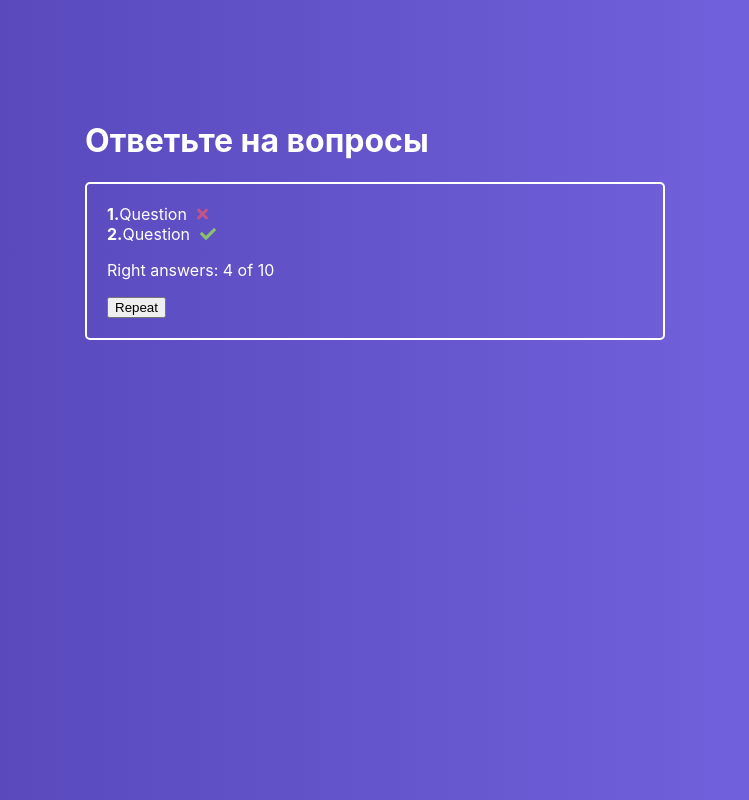
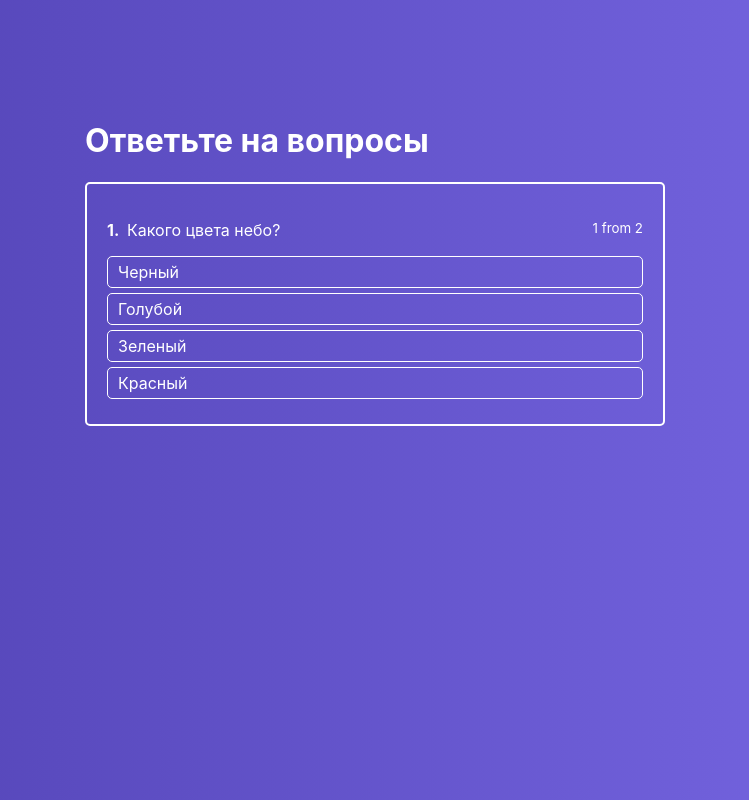
Before and after one commit to kulichkov21/react-practice, a React app: page / in a window 1280 px wide. Shown: the whole page, without its empty margins (265-1014 px from the left). Built offline with nearby package versions, Linux system fonts and the light colour scheme.

Commit message:
change result component

```diff
--- a/src/components/FinishedQuiz/FinishedQuiz.tsx
+++ b/src/components/FinishedQuiz/FinishedQuiz.tsx
@@ -2,23 +2,31 @@ import React from "react";
 import './FinishedQuiz.css';
 
 const FinishedQuiz = (props: any) => {
+    const successCount = Object.keys(props.results).reduce((total: any, key: any) => {
+        if (props.results[key] === 'success') {
+            total++;
+        }
+        return total
+    }, 0)
     return (
         <div className='FinishedQuiz'>
 <ul>
-    <li>
-        <strong>1.</strong>
-        Question
-        <i className={'fa fa-times error'}/>
-    </li>
-    <li>
-        <strong>2.</strong>
-        Question
-        <i className={'fa fa-check success'}/>
-    </li>
+    {props.quiz.map((quizItem: any, index: number) => {
+        const classes: string[] = ['fa', props.results[quizItem.id] === 'error' ?
+        'fa-times' : 'fa-check', props.results[quizItem.id]];
+        return (
+            <li key={index}>
+                <strong>{index + 1 }</strong> &nbsp
+                {quizItem.question}
+                <i className={classes.join(' ')}></i>
+            </li>
+        )
+    })}
+
 </ul>
-            <p>Right answers: 4 of 10</p>
+            <p>Right answers: {successCount} of {props.quiz.length}</p>
             <div>
-                <button>Repeat</button>
+                <button onClick={props.onRetry}>Repeat</button>
             </div>
         </div>
     )
--- a/src/containers/Quiz/Quiz.tsx
+++ b/src/containers/Quiz/Quiz.tsx
@@ -6,10 +6,12 @@ import FinishedQuiz from "../../components/FinishedQuiz/FinishedQuiz";
 
 class Quiz extends Component<any, IQuizState> {
 
+
     state = {
+        results: {},
         currentQuestion: 0,
         answerState: null,
-        finished: true,
+        finished: false ,
         quiz: [
             {
                 id: 1,
@@ -66,10 +68,17 @@ class Quiz extends Component<any, IQuizState> {
             if (this.state.answerState[key] === 'success') return;
         }
         const question = this.state.quiz[this.state.currentQuestion];
+        const results = this.state.results;
         if (question.rightAnswerId === answerId) {
+            // @ts-ignore
+            if (!results[question.id]) {
+                // @ts-ignore
+                results[question.id] = 'success'
+            }
 
             this.setState({
-                answerState: {[answerId]: 'success'}
+                answerState: {[answerId]: 'success'},
+                results
             });
 
             const timeout = window.setTimeout(() => {
@@ -88,8 +97,11 @@ class Quiz extends Component<any, IQuizState> {
             }, 1000)
 
         } else {
+            // @ts-ignore
+            results[question.id] = 'error';
             this.setState({
-                answerState: {[answerId]: 'error'}
+                answerState: {[answerId]: 'error'},
+                results
             });
         }
 
@@ -97,6 +109,12 @@ class Quiz extends Component<any, IQuizState> {
 
     isQuizFinished() {
         return this.state.currentQuestion + 1 === this.state.quiz.length
+    }
+
+    retryHandler = () => {
+        this.setState({
+            answerState: null, finished: false,currentQuestion: 0, results: {}
+        })
     }
 
     render() {
@@ -107,7 +125,9 @@ class Quiz extends Component<any, IQuizState> {
                     <h1>Ответьте на вопросы</h1>
                     {this.state.finished ?
                         <FinishedQuiz
-
+                            onRetry={this.retryHandler}
+                            results={this.state.results}
+                            quiz={this.state.quiz}
                         />
                         :
                         <ActiveQuiz
--- a/src/containers/Quiz/types/quiz-state.interface.ts
+++ b/src/containers/Quiz/types/quiz-state.interface.ts
@@ -3,4 +3,5 @@ export interface IQuizState {
     currentQuestion: number;
     answerState: any;
     finished: boolean;
+    results: any;
 }
```
